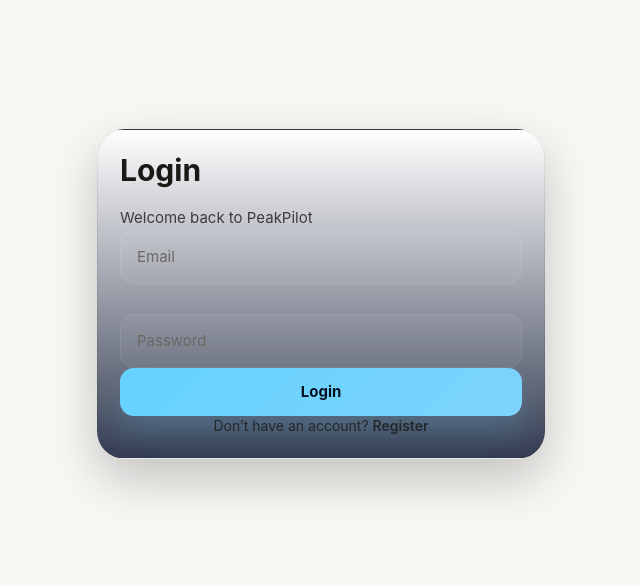
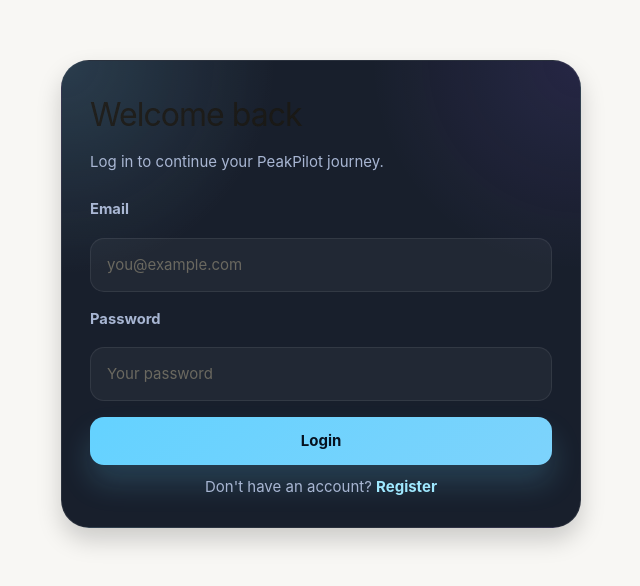
Before and after one commit to humairDS/PeakPilot, a React (Vite) app in the folder peakpilot-frontend/: page /login in a window 1280 px wide. Shown: the part 106-692 px from the top of the page, without its empty margins (319-959 px from the left). Built offline with nearby package versions, Linux system fonts and the light colour scheme; no server answers.

Commit message:
Improve Login component structure and error display
Refactor login form layout and error handling.

```diff
--- a/peakpilot-frontend/src/pages/Login.jsx
+++ b/peakpilot-frontend/src/pages/Login.jsx
@@ -7,78 +7,76 @@ function Login() {
 
   const [formData, setFormData] = useState({
     email: "",
-    password: ""
+    password: "",
   });
 
   const [loading, setLoading] = useState(false);
+  const [errorMsg, setErrorMsg] = useState(null);
 
   const handleChange = (e) => {
     const { name, value } = e.target;
-
-    setFormData((prev) => ({
-      ...prev,
-      [name]: value
-    }));
+    setFormData((prev) => ({ ...prev, [name]: value }));
   };
 
   const handleLogin = async (e) => {
     e.preventDefault();
+    setErrorMsg(null);
 
     try {
       setLoading(true);
 
       const res = await loginUser(formData);
-
       localStorage.setItem("token", res.data.access_token);
 
       navigate("/");
     } catch (err) {
       console.error("Login failed:", err);
-      alert(err?.response?.data?.error || "Login failed");
+      setErrorMsg(err?.response?.data?.error || "Login failed. Please check your details.");
     } finally {
       setLoading(false);
     }
   };
 
   return (
-    <div className="min-h-screen flex items-center justify-center px-4">
-      <div className="card p-8 w-full max-w-md">
-        <h1 className="text-3xl font-bold mb-2">Login</h1>
-        <p className="mb-6 opacity-80">Welcome back to PeakPilot</p>
+    <div className="auth-shell">
+      <div className="auth-card">
+        <h1>Welcome back</h1>
+        <p>Log in to continue your PeakPilot journey.</p>
 
-        <form onSubmit={handleLogin}>
+        {errorMsg && <div className="inline-alert error" style={{ marginTop: "20px" }}>{errorMsg}</div>}
+
+        <form className="auth-form" onSubmit={handleLogin}>
+          <div className="form-group">
+            <label>Email</label>
             <input
               type="email"
               name="email"
-            className="input mb-4 w-full"
-            placeholder="Email"
+              placeholder="you@example.com"
               value={formData.email}
               onChange={handleChange}
+              required
             />
+          </div>
 
+          <div className="form-group">
+            <label>Password</label>
             <input
               type="password"
               name="password"
-            className="input mb-6 w-full"
-            placeholder="Password"
+              placeholder="Your password"
               value={formData.password}
               onChange={handleChange}
+              required
             />
+          </div>
 
-          <button
-            type="submit"
-            className="btn btn-primary w-full"
-            disabled={loading}
-          >
+          <button type="submit" className="primary-btn" disabled={loading}>
             {loading ? "Logging in..." : "Login"}
           </button>
         </form>
 
-        <p className="mt-6 text-sm opacity-80 text-center">
-          Don’t have an account?{" "}
-          <Link to="/register" className="font-semibold">
-            Register
-          </Link>
+        <p className="auth-footer">
+          Don't have an account? <Link to="/register">Register</Link>
         </p>
       </div>
     </div>
```
Lines whose indentation alone changed are shown as unchanged.
